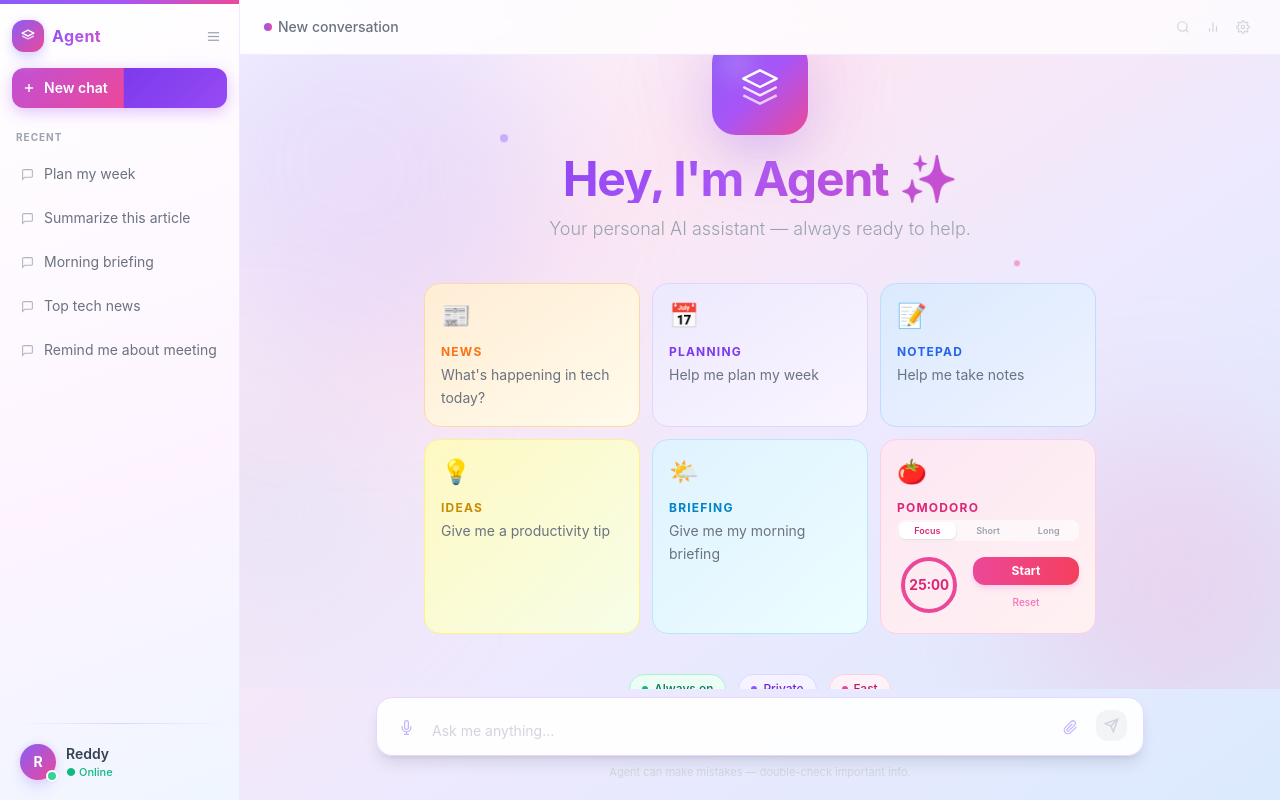
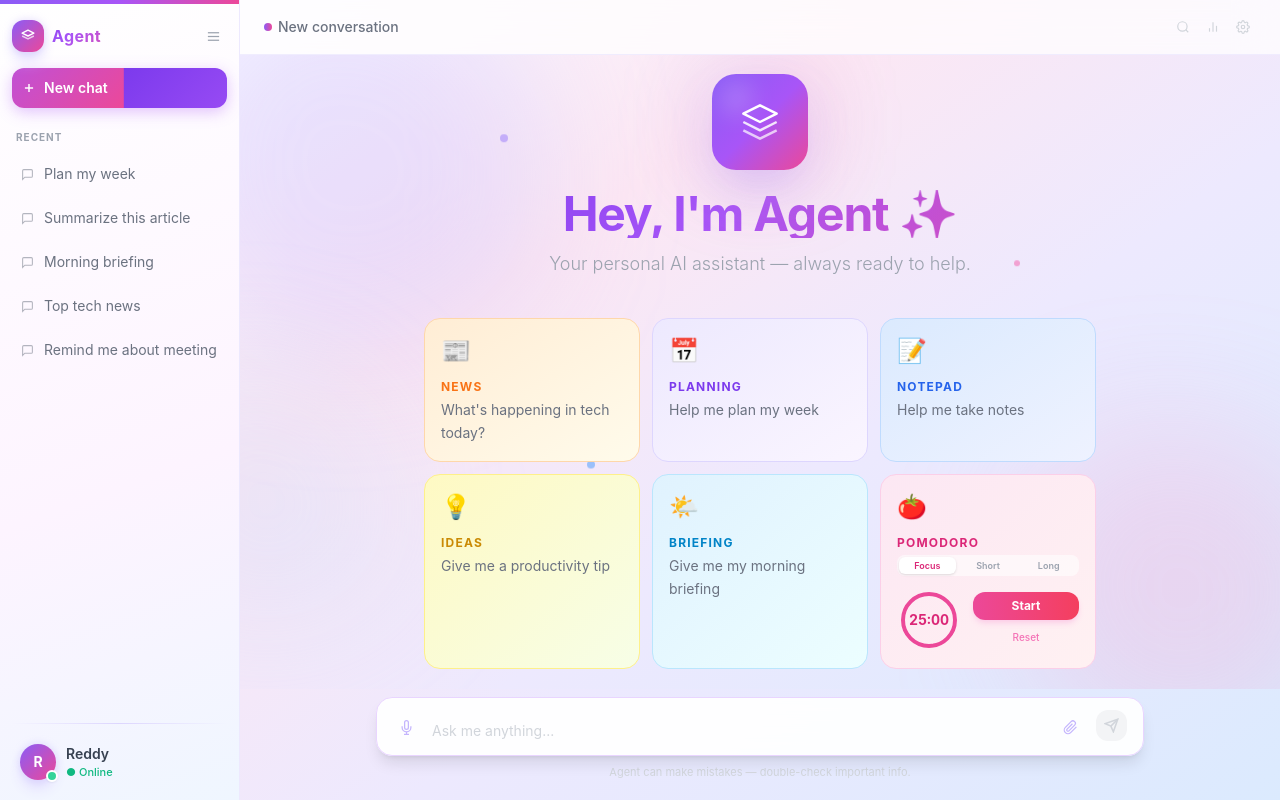
Before and after one commit to Reddy-Chandana-P/agent, a React (Vite) app: page / in a window 1280 px wide. Built offline with nearby package versions, Linux system fonts and the light colour scheme.

Commit message:
Remove status pills from welcome screen

```diff
--- a/src/components/WelcomeScreen.jsx
+++ b/src/components/WelcomeScreen.jsx
@@ -66,18 +66,6 @@ export default function WelcomeScreen({ onSuggest }) {
           <PomodoroCard />
         </div>
 
-        <div className="flex items-center gap-3 animate-fade-up" style={{ animationDelay: "0.25s", opacity: 0 }}>
-          {[
-            { label: "Always on", color: "bg-emerald-500", bg: "bg-emerald-50", text: "text-emerald-700", border: "border-emerald-200" },
-            { label: "Private", color: "bg-violet-500", bg: "bg-violet-50", text: "text-violet-700", border: "border-violet-200" },
-            { label: "Fast", color: "bg-pink-500", bg: "bg-pink-50", text: "text-pink-700", border: "border-pink-200" },
-          ].map((s, i) => (
-            <div key={i} className={`flex items-center gap-1.5 text-xs font-medium px-3 py-1.5 rounded-full ${s.bg} ${s.text} border ${s.border}`}>
-              <span className={`w-1.5 h-1.5 rounded-full ${s.color}`} />
-              {s.label}
-            </div>
-          ))}
-        </div>
       </div>
     </div>
     {notepadOpen && <Notepad onClose={() => setNotepadOpen(false)} />}
```
